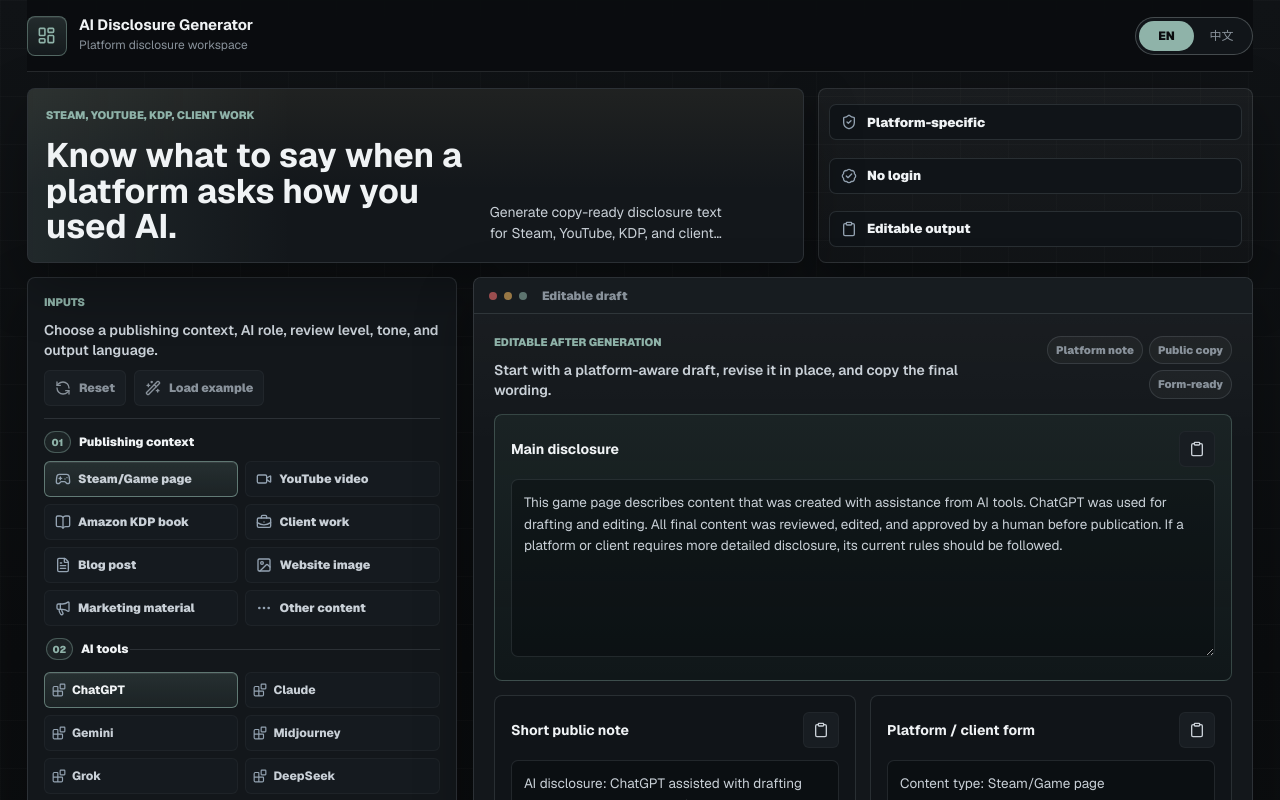
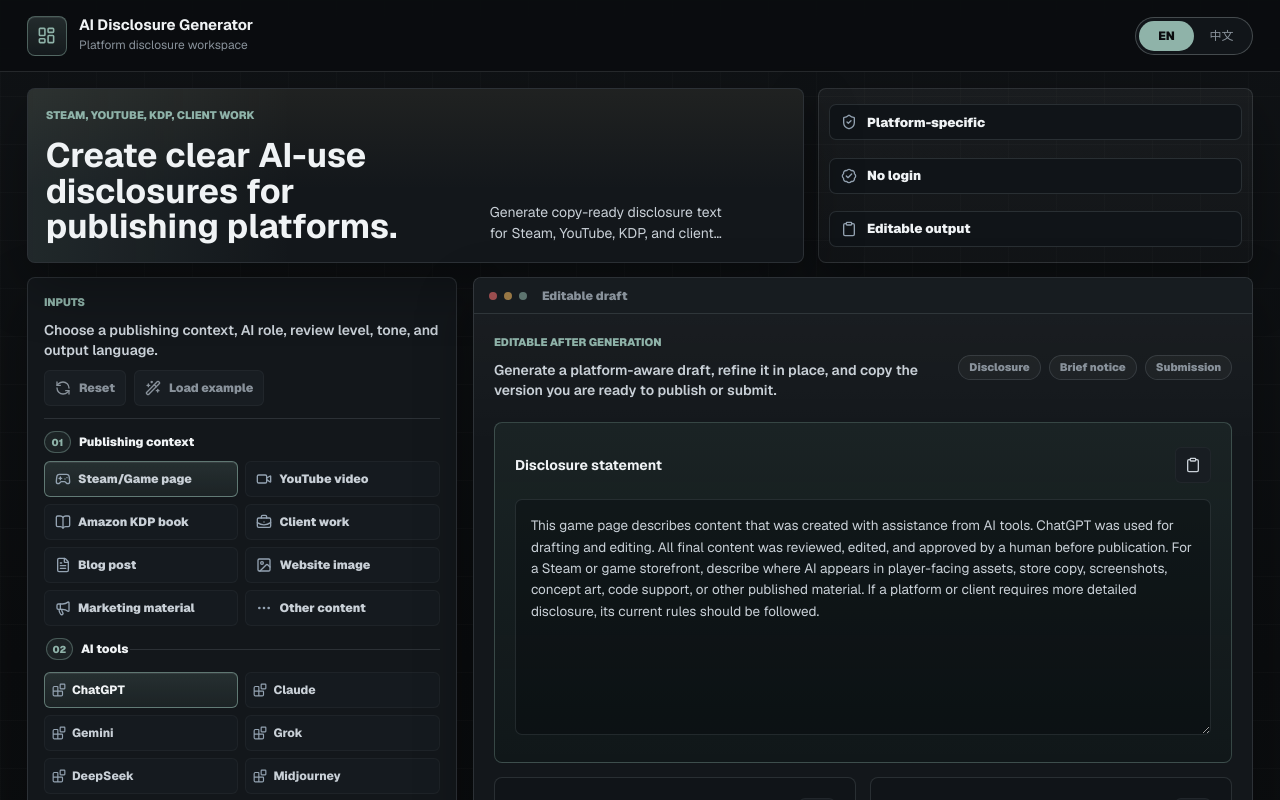
Before and after one commit to shawnlone/AI-Disclousure, a React (Vite) app: page / in a window 1280 px wide. Shown: the top 800 px of the page. Built offline with nearby package versions, Linux system fonts and the light colour scheme.

Commit message:
Refine disclosure editor layout and tone outputs

```diff
--- a/src/App.css
+++ b/src/App.css
@@ -1,8 +1,9 @@
 .app-shell {
+  --page-pad: clamp(16px, 2.1vw, 32px);
   width: min(1560px, 100%);
   min-height: 100vh;
   margin: 0 auto;
-  padding: 0 clamp(16px, 2.1vw, 32px) 48px;
+  padding: 0 var(--page-pad) 48px;
 }
 
 .site-header {
@@ -14,6 +15,8 @@
   justify-content: space-between;
   gap: 24px;
   min-height: 72px;
+  margin-inline: calc(var(--page-pad) * -1);
+  padding-inline: var(--page-pad);
   border-bottom: 1px solid var(--border);
   background: rgba(11, 13, 15, 0.9);
   backdrop-filter: blur(20px);
@@ -331,7 +334,9 @@
 }
 
 .document-header {
-  justify-content: space-between;
+  display: grid;
+  grid-template-columns: minmax(0, 1fr) max-content;
+  align-items: center;
   gap: 14px;
 }
 
@@ -663,30 +668,36 @@
 }
 
 .doc-profile {
-  flex-wrap: wrap;
-  justify-content: flex-end;
-  gap: 6px;
+  display: grid;
+  grid-template-columns: repeat(3, max-content);
+  justify-content: end;
+  gap: 8px;
 }
 
 .doc-profile span {
   border: 1px solid var(--border);
   border-radius: 999px;
-  padding: 5px 8px;
+  min-width: 0;
+  padding: 6px 10px;
   color: var(--text-muted);
   background: rgba(255, 255, 255, 0.035);
   font-size: 11px;
   font-weight: 850;
+  line-height: 1;
+  white-space: nowrap;
 }
 
 .output-section {
   margin: 0 20px 14px;
   border: 1px solid var(--border);
   border-radius: var(--radius);
-  padding: 16px;
+  padding: 20px;
   background: #101418;
 }
 
 .primary-output {
+  margin-top: 8px;
+  padding-top: 24px;
   border-color: rgba(143, 179, 169, 0.3);
   background:
     linear-gradient(180deg, rgba(143, 179, 169, 0.08), transparent),
@@ -714,11 +725,11 @@
 
 .output-section textarea {
   width: 100%;
-  min-height: 132px;
-  margin-top: 12px;
+  min-height: 188px;
+  margin-top: 16px;
   border: 1px solid rgba(171, 184, 190, 0.14);
   border-radius: 7px;
-  padding: 12px;
+  padding: 15px;
   color: var(--text);
   background: rgba(5, 7, 9, 0.34);
   font: inherit;
@@ -730,11 +741,11 @@
 }
 
 .primary-output textarea {
-  min-height: 178px;
+  min-height: 236px;
 }
 
 .document-columns .output-section textarea {
-  min-height: 246px;
+  min-height: 318px;
 }
 
 .output-section textarea::-webkit-scrollbar {
@@ -1073,7 +1084,8 @@
 
 @media (max-width: 760px) {
   .app-shell {
-    padding-inline: 14px;
+    --page-pad: 14px;
+    padding-inline: var(--page-pad);
   }
 
   .site-header {
@@ -1082,7 +1094,7 @@
     flex-direction: row;
     gap: 10px;
     min-height: 64px;
-    padding: 8px 0;
+    padding-block: 8px;
   }
 
   .header-actions {
@@ -1168,7 +1180,7 @@
   .panel-heading,
   .document-header {
     align-items: flex-start;
-    flex-direction: column;
+    grid-template-columns: 1fr;
   }
 
   .form-actions {
--- a/src/App.tsx
+++ b/src/App.tsx
@@ -62,9 +62,9 @@
   'ChatGPT',
   'Claude',
   'Gemini',
-  'Midjourney',
   'Grok',
   'DeepSeek',
+  'Midjourney',
   'Stable Diffusion',
   'Other',
 ]
@@ -153,7 +153,7 @@
   en: {
     brandSub: 'Platform disclosure workspace',
     eyebrow: 'Steam, YouTube, KDP, Client Work',
-    title: 'Know what to say when a platform asks how you used AI.',
+    title: 'Create clear AI-use disclosures for publishing platforms.',
     subtitle:
       'Generate copy-ready disclosure text for Steam, YouTube, KDP, and client handoffs. Then edit the wording before you publish.',
     productStatus: 'Platform-specific',
@@ -171,23 +171,23 @@
     reset: 'Reset',
     resultTitle: 'Editable draft',
     resultSubtitle:
-      'Start with a platform-aware draft, revise it in place, and copy the final wording.',
-    primary: 'Main disclosure',
-    short: 'Short public note',
-    structured: 'Platform / client form',
+      'Generate a platform-aware draft, refine it in place, and copy the version you are ready to publish or submit.',
+    primary: 'Disclosure statement',
+    short: 'Brief public notice',
+    structured: 'Submission summary',
     clarity: 'Disclosure guidance',
     copied: 'Copied to clipboard.',
     fallbackCopied: 'Copied with browser fallback.',
     qualityTitle: 'Output profile',
-    qualityA: 'Platform note',
-    qualityB: 'Public copy',
-    qualityC: 'Form-ready',
+    qualityA: 'Disclosure',
+    qualityB: 'Brief notice',
+    qualityC: 'Submission',
     editHint: 'Editable after generation',
   },
   zh: {
     brandSub: '平台披露文案工作台',
     eyebrow: 'Steam、YouTube、KDP、客户交付',
-    title: '当平台问你如何使用 AI 时，知道该怎么写。',
+    title: '生成清晰、适合发布平台的 AI 使用披露。',
     subtitle:
       '为 Steam、YouTube、KDP 和客户交付生成可直接修改的 AI 使用披露文案。生成后可以继续编辑，再复制发布。',
     productStatus: '平台专用',
@@ -204,17 +204,17 @@
     example: '载入示例',
     reset: '重置',
     resultTitle: '可编辑草稿',
-    resultSubtitle: '先生成贴近平台场景的草稿，再在右侧直接修改，最后复制使用。',
-    primary: '主要披露说明',
+    resultSubtitle: '生成贴近平台场景的草稿，直接修改后复制用于发布、提交或客户交付。',
+    primary: '披露声明',
     short: '简短公开说明',
-    structured: '平台/客户表单',
+    structured: '提交摘要',
     clarity: '披露提示',
     copied: '已复制到剪贴板。',
     fallbackCopied: '已使用浏览器兼容方式复制。',
     qualityTitle: '输出结构',
-    qualityA: '平台提示',
-    qualityB: '公开文案',
-    qualityC: '表单可用',
+    qualityA: '披露说明',
+    qualityB: '简短提示',
+    qualityC: '提交摘要',
     editHint: '生成后可编辑',
   },
 } satisfies Record<UiLanguage, Record<string, string>>
--- a/src/disclosureGenerator.ts
+++ b/src/disclosureGenerator.ts
@@ -204,34 +204,42 @@
   return `${tools} ${input.tools.length === 1 ? 'was' : 'were'} used for ${uses}.`
 }
 
-function applyTone(statement: string, input: DisclosureInput, locale: 'en' | 'zh') {
-  if (input.tone === 'short') return statement
+function buildPrimary(input: DisclosureInput, locale: 'en' | 'zh') {
+  const tools = joinList(input.tools, locale)
+  const uses = joinList(
+    input.uses.map((use) => aiUseLabels[use][locale]),
+    locale,
+  )
+
+  if (locale === 'zh') {
+    if (input.tone === 'short') {
+      return `AI 使用披露：本${contentTypeLabels[input.contentType].zh}使用 ${tools} 辅助${uses}。${reviewCopy[input.reviewLevel].zh}`
+    }
+
+    if (input.tone === 'formal') {
+      return `${contextCopy[input.contentType].zh}${tools} 被用于${uses}。${reviewCopy[input.reviewLevel].zh}本说明仅用于透明披露 AI 辅助使用情况，不构成法律意见。`
+    }
+
+    if (input.tone === 'friendly') {
+      return `${contextCopy[input.contentType].zh}我们使用 ${tools} 辅助${uses}，并在发布前按当前审核状态进行了人工检查：${reviewCopy[input.reviewLevel].zh}我们希望清楚说明 AI 在创作流程中的辅助作用。`
+    }
+
+    return `${contextCopy[input.contentType].zh}${tools} 被用于${uses}。${reviewCopy[input.reviewLevel].zh}${platformGuidance[input.contentType].zh}如平台或客户要求更详细说明，应以其最新规则为准。`
+  }
+
+  if (input.tone === 'short') {
+    return `AI-use disclosure: ${tools} assisted with ${uses} for this ${contentTypeLabels[input.contentType].en.toLowerCase()}. Human review status: ${input.reviewLevel}.`
+  }
 
   if (input.tone === 'formal') {
-    return locale === 'zh'
-      ? `${statement} 本说明仅用于透明披露 AI 辅助使用情况，不构成法律意见。`
-      : `${statement} This statement is provided for transparency and does not constitute legal advice.`
+    return `${contextCopy[input.contentType].en} ${buildUseSentence(input, 'en')} ${reviewCopy[input.reviewLevel].en} This statement is provided for transparency and does not constitute legal advice.`
   }
 
-  if (input.tone === 'platform-safe') {
-    return locale === 'zh'
-      ? `${statement} 如平台或客户要求更详细说明，应以其最新规则为准。`
-      : `${statement} If a platform or client requires more detailed disclosure, its current rules should be followed.`
+  if (input.tone === 'friendly') {
+    return `${contextCopy[input.contentType].en} ${tools} helped with ${uses}, and the final material was handled with the following human review status: ${input.reviewLevel}. We want to be clear about how AI assisted the creative process.`
   }
 
-  return locale === 'zh'
-    ? `${statement} 我们希望清楚说明 AI 在创作流程中的辅助作用。`
-    : `${statement} We want to be clear about how AI assisted the creative process.`
-}
-
-function buildPrimary(input: DisclosureInput, locale: 'en' | 'zh') {
-  const base = [
-    contextCopy[input.contentType][locale],
-    buildUseSentence(input, locale),
-    reviewCopy[input.reviewLevel][locale],
-  ].join(locale === 'zh' ? '' : ' ')
-
-  return applyTone(base, input, locale)
+  return `${contextCopy[input.contentType].en} ${buildUseSentence(input, 'en')} ${reviewCopy[input.reviewLevel].en} ${platformGuidance[input.contentType].en} If a platform or client requires more detailed disclosure, its current rules should be followed.`
 }
 
 function buildShort(input: DisclosureInput, locale: 'en' | 'zh') {
@@ -242,7 +250,23 @@
   const tools = joinList(input.tools, locale)
 
   if (locale === 'zh') {
+    if (input.tone === 'friendly') {
+      return `AI 说明：本${contentTypeLabels[input.contentType].zh}使用 ${tools} 辅助${uses}，最终内容经过相应人工审核。`
+    }
+
+    if (input.tone === 'formal') {
+      return `AI 使用披露：${tools} 被用于${uses}；人工审核状态：${input.reviewLevel}。`
+    }
+
     return `AI 披露：本${contentTypeLabels[input.contentType].zh}使用 ${tools} 辅助${uses}；人工审核状态：${reviewCopy[input.reviewLevel].zh}`
+  }
+
+  if (input.tone === 'friendly') {
+    return `AI note: ${tools} helped with ${uses} for this ${contentTypeLabels[input.contentType].en.toLowerCase()}; the final material was reviewed according to the selected review status.`
+  }
+
+  if (input.tone === 'formal') {
+    return `AI-use disclosure: ${tools} ${input.tools.length === 1 ? 'was' : 'were'} used for ${uses}; human review status: ${input.reviewLevel}.`
   }
 
   return `AI disclosure: ${tools} assisted with ${uses} for this ${contentTypeLabels[input.contentType].en.toLowerCase()}; human review status: ${input.reviewLevel}.`
@@ -250,22 +274,44 @@
 
 function buildStructured(input: DisclosureInput, locale: 'en' | 'zh') {
   if (locale === 'zh') {
-    return [
+    const lines = [
       `内容类型：${contentTypeLabels[input.contentType].zh}`,
       `使用的 AI 工具：${joinList(input.tools, 'zh')}`,
       `AI 用途：${joinList(input.uses.map((use) => aiUseLabels[use].zh), 'zh')}`,
       `人工审核：${reviewCopy[input.reviewLevel].zh}`,
-      `平台提示：${platformGuidance[input.contentType].zh}`,
     ]
+
+    if (input.tone === 'formal') {
+      lines.push('语气：正式披露，适合提交给平台、出版方或客户留档。')
+    } else if (input.tone === 'friendly') {
+      lines.push('语气：友好说明，适合面向读者、观众或客户沟通。')
+    } else if (input.tone === 'platform-safe') {
+      lines.push(`平台提示：${platformGuidance[input.contentType].zh}`)
+    } else {
+      lines.push('语气：简短说明，适合放在描述、备注或说明区。')
+    }
+
+    return lines
   }
 
-  return [
+  const lines = [
     `Content type: ${contentTypeLabels[input.contentType].en}`,
     `AI tools used: ${joinList(input.tools, 'en')}`,
     `AI use: ${joinList(input.uses.map((use) => aiUseLabels[use].en), 'en')}`,
     `Human review: ${input.reviewLevel}`,
-    `Platform note: ${platformGuidance[input.contentType].en}`,
   ]
+
+  if (input.tone === 'formal') {
+    lines.push('Tone: formal disclosure for platform, publisher, or client records.')
+  } else if (input.tone === 'friendly') {
+    lines.push('Tone: reader-friendly explanation for public-facing communication.')
+  } else if (input.tone === 'platform-safe') {
+    lines.push(`Platform note: ${platformGuidance[input.contentType].en}`)
+  } else {
+    lines.push('Tone: concise note for descriptions, captions, or submission fields.')
+  }
+
+  return lines
 }
 
 function riskNotes(input: DisclosureInput) {
```
